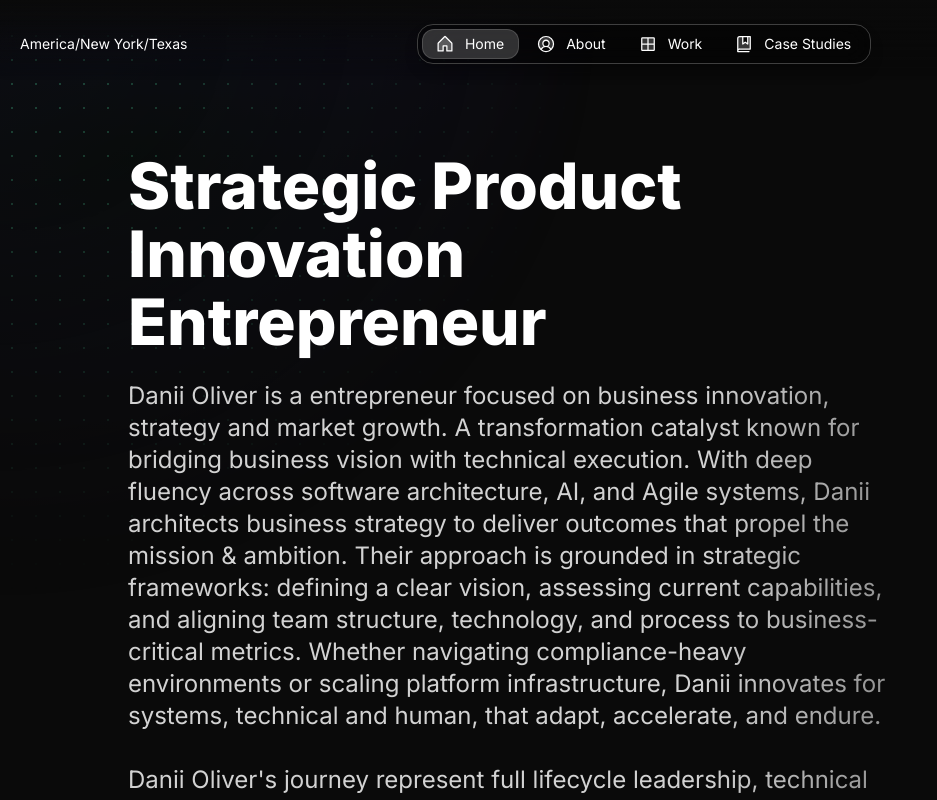
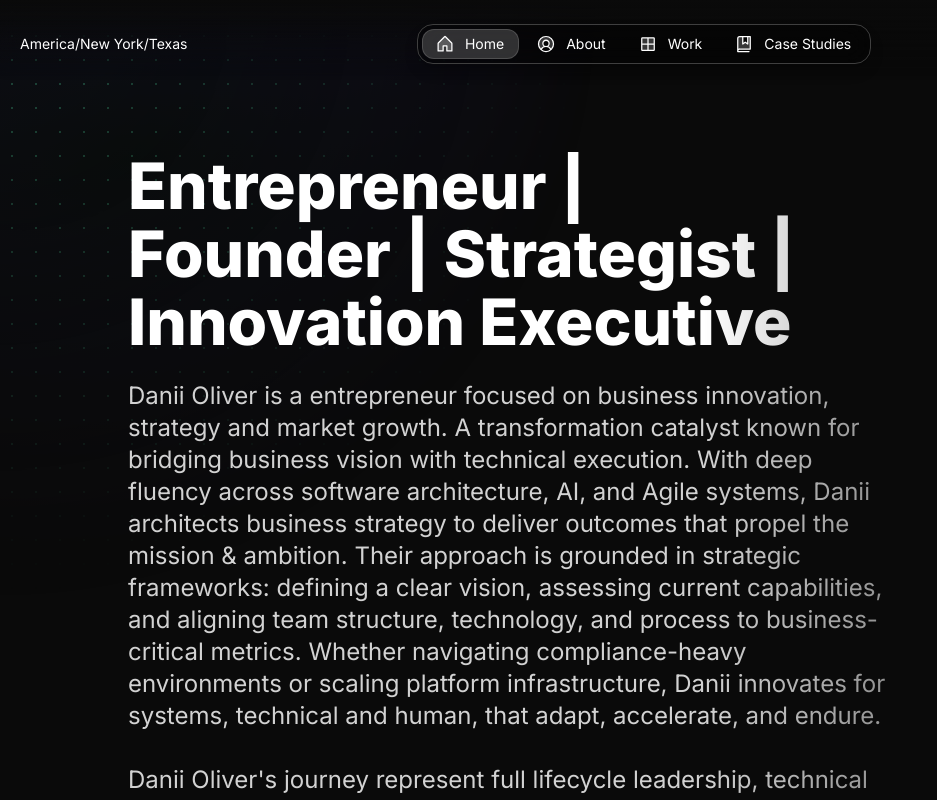
Before and after one commit to CogSciOliver/danii-oliver-portfolio-2025, a Next.js app: page /en in a window 1280 px wide. Shown: the top 800 px of the page, without its empty margins (0-937 px from the left). Built offline with nearby package versions, Linux system fonts and the light colour scheme.

Commit message:
updated for proper positioning

```diff
--- a/src/app/resources/content.js
+++ b/src/app/resources/content.js
@@ -6,7 +6,7 @@ const person = {
 	get name() {
 		return `${this.firstName} ${this.lastName}`;
 	},
-	role: "Strategic Product Innovation Entrepreneur",
+	role: "Entrepreneur | Founder | Strategist | Innovation Executive",
 	avatar: "/images/Danii-Oliver-AI-Consultant.png",
 	location: "America/New York/Texas", // Expecting the IANA time zone identifier, e.g., 'Europe/Vienna'
 	languages: ["LLMOps", "AI", "Strategy", "Leadership", "Product Innovation"], // optional: Leave the array empty if you don't want to display languages
@@ -49,7 +49,7 @@ const home = {
 	description: `Demonstrating leadership in ${person.role} Leadership.`,
 	headline: (
 		<>
-			Strategic Product Innovation Entrepreneur
+			Entrepreneur | Founder | Strategist | Innovation Executive
 		</>
 	),
 	subline: (
```
